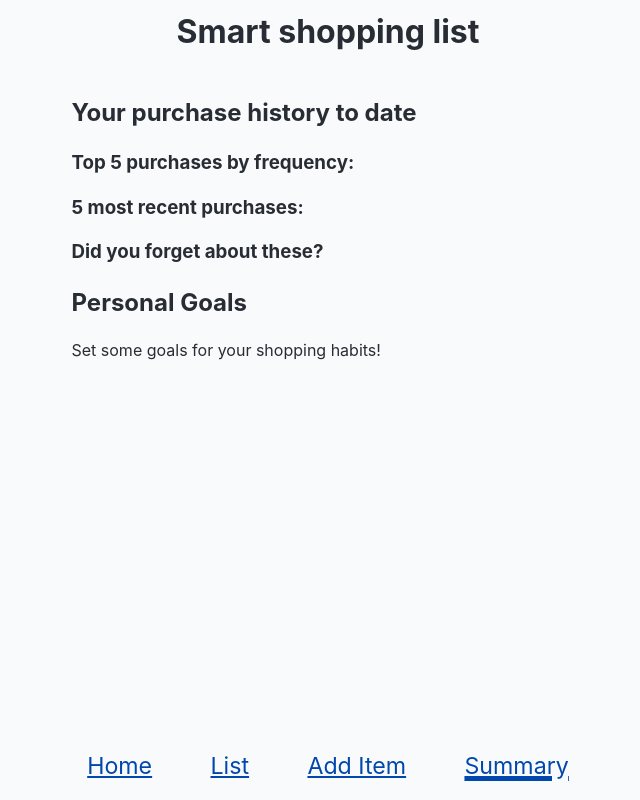
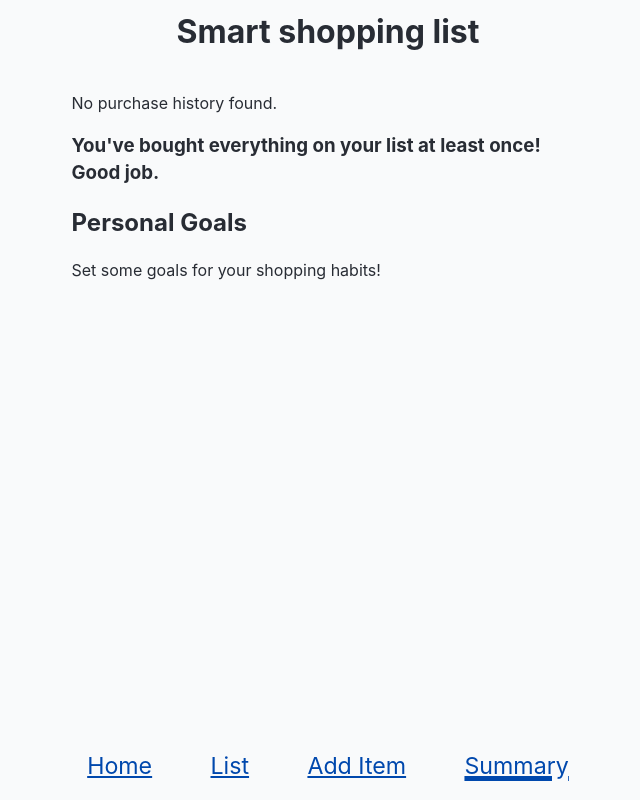
Before and after one commit to the-collab-lab/tcl-46-smart-shopping-list, a React (Vite) app: page /summary in a window 1280 px wide. Shown: the whole page, without its empty margins (312-952 px from the left). Built offline with nearby package versions, Linux system fonts and the light colour scheme.

Commit message:
fixed conditional for no item unpurchased condition

```diff
--- a/src/views/Summary.jsx
+++ b/src/views/Summary.jsx
@@ -48,7 +48,7 @@ export function Summary({ data }) {
 
 	return (
 		<div className="Summary">
-			{purchased ? (
+			{purchased.length ? (
 				<div>
 					<h2>Your purchase history to date</h2>
 					<h3>Top 5 purchases by frequency:</h3>
@@ -79,7 +79,7 @@ export function Summary({ data }) {
 				<p>No purchase history found.</p>
 			)}
 
-			{mostNeglectedItems ? (
+			{mostNeglectedItems.length ? ( //if not length, it still shows heading below because the variable exists as empty array
 				<>
 					<h3>Did you forget about these?</h3>
 
@@ -92,7 +92,7 @@ export function Summary({ data }) {
 					))}
 				</>
 			) : (
-				"You've bought everything on your list at least once! Good job."
+				<h3>You've bought everything on your list at least once! Good job.</h3>
 			)}
 
 			<h2>Personal Goals</h2>
```
